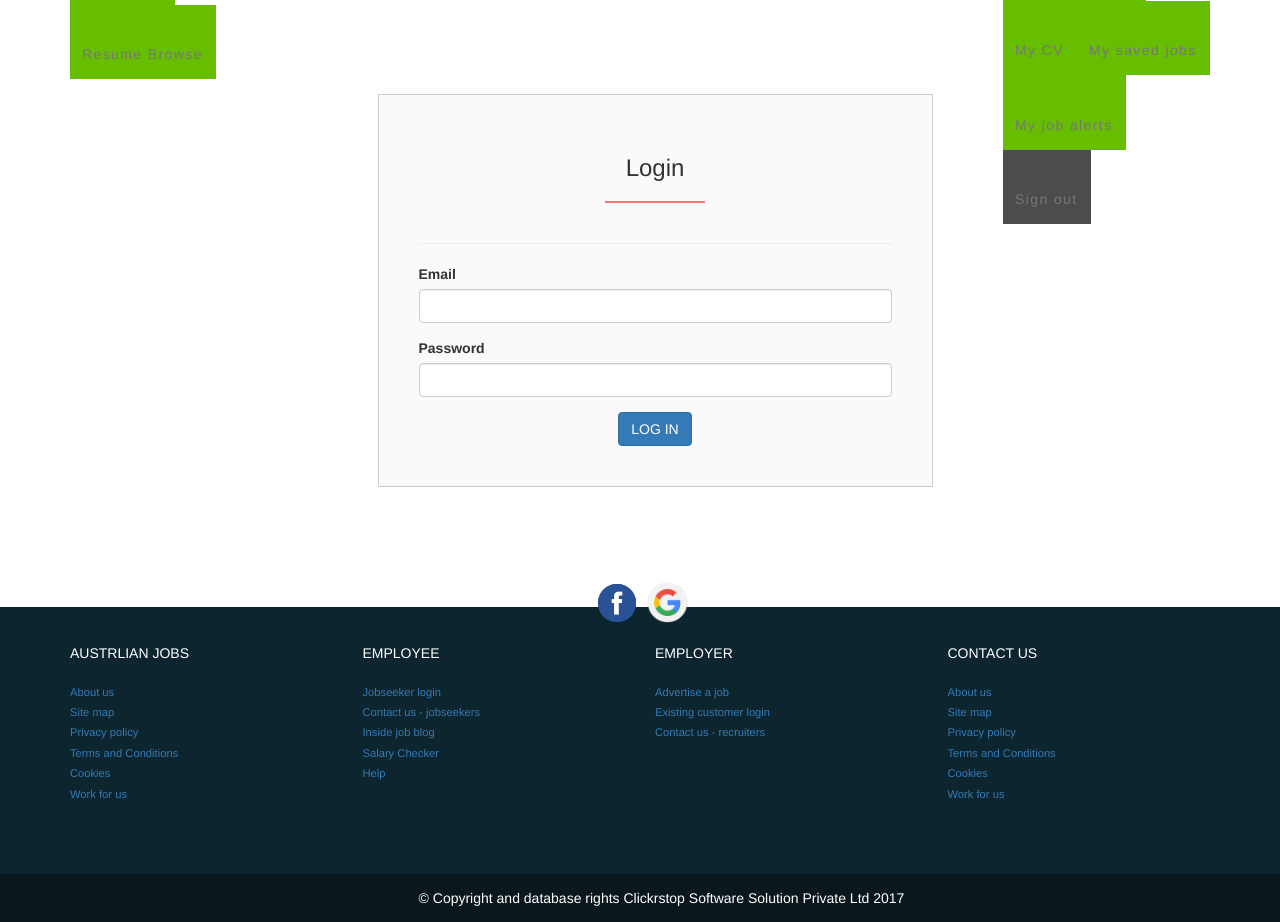
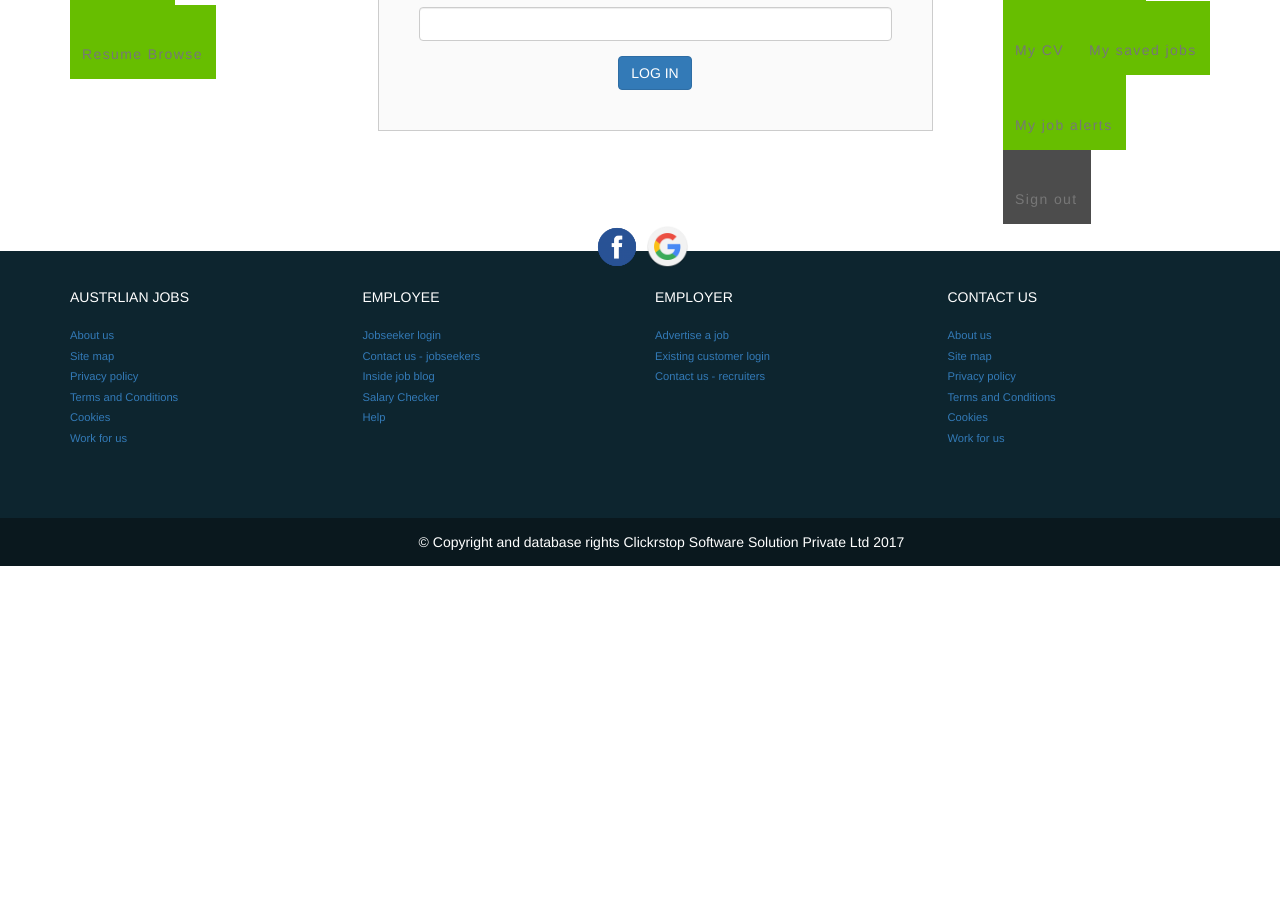
Before and after one commit to maximus93/job, a CodeIgniter app: page /database/index.php/login in a window 1280 px wide. Shown: the part 375-1297 px from the top of the page. After the commit the page ends 941 px from the top, so only its background shows below. Run offline with CodeIgniter, Linux system fonts and the light colour scheme; some libraries are stand-ins or nearby versions.

Commit message:
dasd
adad

```diff
--- a/application/controllers/Login.php
+++ b/application/controllers/Login.php
@@ -55,7 +55,11 @@
 			$this->session->set_flashdata("password_failed", "Email Or Password Does Not match!");
 			redirect('login');
 		}
+	}
 
+	public function logout(){
+		$this->session->sess_destroy();
+		redirect('login','refresh');
 	}
 }
 ?>
--- a/application/controllers/Post_resume.php
+++ b/application/controllers/Post_resume.php
@@ -18,6 +18,12 @@
 	 * map to /index.php/welcome/<method_name>
 	 * @see https://codeigniter.com/user_guide/general/urls.html
 	 */
+	function __construct(){
+        parent::__construct();
+        if(!$this->session->userdata['logged_in']['user_id']){
+            redirect('login');
+        }
+    }
 	public function index()
 	{
 		$this->load->view('post_resume');
--- a/application/views/common/header.php
+++ b/application/views/common/header.php
@@ -19,8 +19,19 @@
                 </div>
             </div>
             <div class="col-xs-3" id="top-recruiter-links" style="margin-top:30px;float:right;">
-					<a href="<?php echo base_url();?>register" style="color:black;padding:5px 10px;text-transform:capitalize  !important;border:1px solid black;float:right;border-radius: 7px !important;">REGISTER</a>
-					<a href="<?php echo base_url();?>login"style="color:black;padding:5px 10px;text-transform:capitalize  !important;float:right;"><img src="<?php echo base_url();?>images/if_102_111044.png" style="height:18px;"> LOGIN </a>
+                    <?php
+                        if(isset($this->session->userdata['logged_in'])){
+                    ?>
+                        <a href="<?php echo base_url();?>register" style="color:black;padding:5px 10px;text-transform:capitalize  !important;border:1px solid black;float:right;border-radius: 7px !important;">REGISTER</a>
+                        <a href="<?php echo base_url();?>login"style="color:black;padding:5px 10px;text-transform:capitalize  !important;float:right;"><img src="<?php echo base_url();?>images/if_102_111044.png" style="height:18px;"> LOGIN </a>
+                    <?php
+                        }else{
+                    ?>
+                    <a href="<?php echo base_url();?>register" style="color:black;padding:5px 10px;text-transform:capitalize  !important;border:1px solid black;float:right;border-radius: 7px !important;">Dashboard</a>
+                    <a href="<?php echo base_url();?>login/logout"style="color:black;padding:5px 10px;text-transform:capitalize  !important;float:right;"><img src="<?php echo base_url();?>images/if_logout_54231.png" style="height:18px;"> Logout </a>
+                    <?php
+                        }
+                    ?>
 			</div>
 		</div>
     </div>
--- a/application/views/login.php
+++ b/application/views/login.php
@@ -35,24 +35,19 @@
 		    $this->load->view("common/header");
 	   ?>
     </div>
-				 <div class="simple_bannenr" style="">
+
+	  <!--<div class="simple_bannenr" style="">
         <div class="container">
             <div class="row">
                 <div class="col-md-12 text-center">
-                                 <!-- <div class="work-timee" style="font-size:18px;margin-bottom:5px;">Full Time</div>  -->
+                     <div class="work-timee" style="font-size:18px;margin-bottom:5px;">Full Time</div>
                     <div class="banner-heading" style="font-size:25px;font-weight:300;color:white;">Login</div>
                 </div>
             </div>
         </div>
-                </div>
+    </div>-->
     <div class="container results-container">
-		<?php
-			if($this->session->flashdata('password_failed')){
-		?>
-			<div class="alert alert-danger" style="margin-top:10px;text-align:center;"> <strong><?php echo $this->session->flashdata('password_failed');?></strong> </div>
-		<?php
-			}
-		?>
+
       <!--<div class="row">
         <div class="col-sm-12">
           <ol class="breadcrumb small">
@@ -74,26 +69,26 @@
         </div>
       </div>-->
 
-
-      <p style="margin-bottom:20px;"> </p>
-
         <section>
           <div class="container">
+
             <div class="row">
-
       		    <div class="col-md-3"></div>
                    <div class="col-md-6">
+                      <?php
+                        if($this->session->flashdata('password_failed')){
+                      ?>
+                        <div class="alert alert-danger" style="margin-top:10px;text-align:center;"> <strong><?php echo $this->session->flashdata('password_failed');?></strong> </div>
+                      <?php
+                        }
+                      ?>
                       <div class="box" style="background:#fafafa;">
-              <h3 class="heading">Login</h3>
-              <!-- <p class="lead" >Already our customer?</p> -->
-              <!-- <p class="text-muted" style="color:black;">Pellentesque habitant morbi tristique senectus et netus et malesuada fames ac turpis egestas. Vestibulum tortor quam, feugiat vitae, ultricies eget, tempor sit amet, ante. Donec eu libero sit amet quam egestas semper. Aenean ultricies mi vitae est. Mauris placerat eleifend leo.</p> -->
-              <hr>
                         <form action="<?php echo base_url();?>Login/login_user" method="post">
                           <div class="form-group">
                                <label for="email">Email</label>
-					<input id="email" type="text" class="form-control" name="email">
+          					           <input id="email" type="email" class="form-control" name="email" required="true">
           				        </div>
-				<div class="form-group" name="email" style="margin-top:10px;">
+          				        <div class="form-group" name="email" style="margin-top:10px;" required="true">
           					           <label for="password">Password</label></br>
           					           <input id="password" name="password" type="password" class="form-control">
           			          </div>
```
Also changed, not shown: application/views/browse_candidate.php (+1 -12 lines), application/views/post_resume.php (+2 -13 lines), application/views/register.php (+1 -11 lines), images/apple-touch-icon-hd.png (deleted), images/apple-touch-icon.png (deleted), images/if_logout_54231.png (added). Lines whose indentation alone changed are shown as unchanged.
